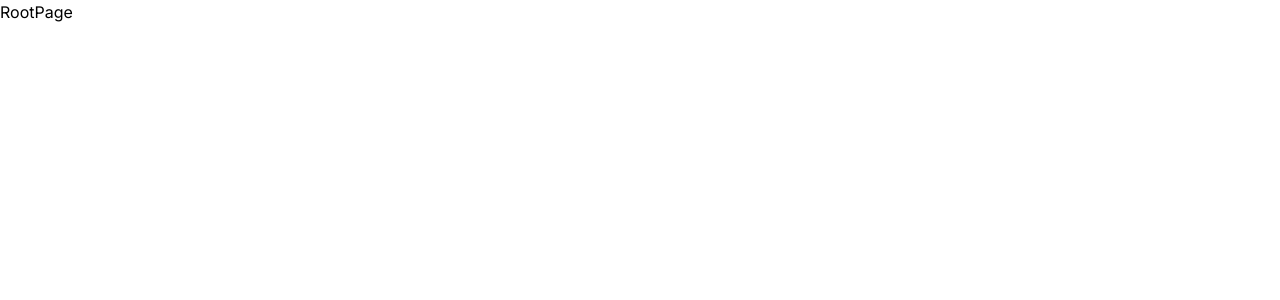
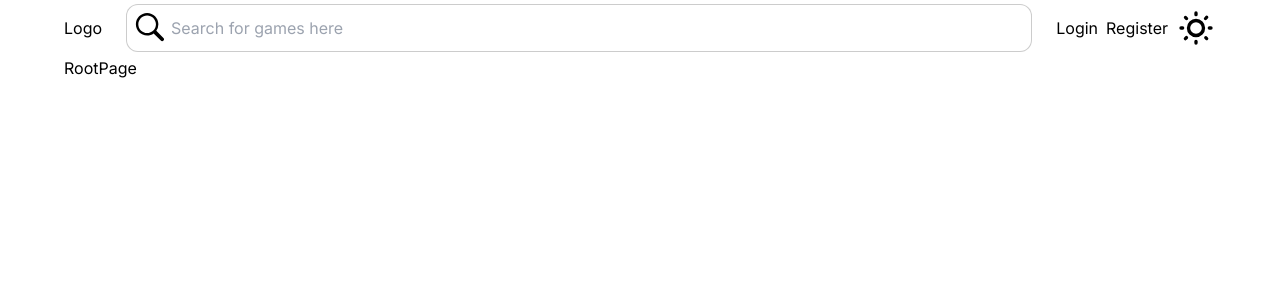
Before and after one commit to Paw565pl/gameshop, a Next.js app: page / in a window 1280 px wide. Shown: the top 300 px of the page. Built offline with nearby package versions, Linux system fonts and the light colour scheme.

Commit message:
feat(layout): add navbar to layout

```diff
--- a/app/layout.tsx
+++ b/app/layout.tsx
@@ -1,5 +1,7 @@
 import type { Metadata } from "next";
 import { Inter } from "next/font/google";
+import { ReactNode } from "react";
+import Navbar from "./components/Navbar/Navbar";
 import "./globals.css";
 
 const inter = Inter({ subsets: ["latin"] });
@@ -8,14 +10,21 @@ export const metadata: Metadata = {
   title: "GameShop",
 };
 
-export default function RootLayout({
-  children,
-}: {
-  children: React.ReactNode;
-}) {
+interface LayoutProps {
+  children: ReactNode;
+}
+
+const RootLayout = ({ children }: LayoutProps) => {
   return (
     <html lang="en">
-      <body className={inter.className}>{children}</body>
+      <body
+        className={`${inter.className} mx-auto max-w-3xl px-4 sm:px-6 xl:max-w-6xl xl:px-0`}
+      >
+        <Navbar />
+        {children}
+      </body>
     </html>
   );
-}
+};
+
+export default RootLayout;
```
